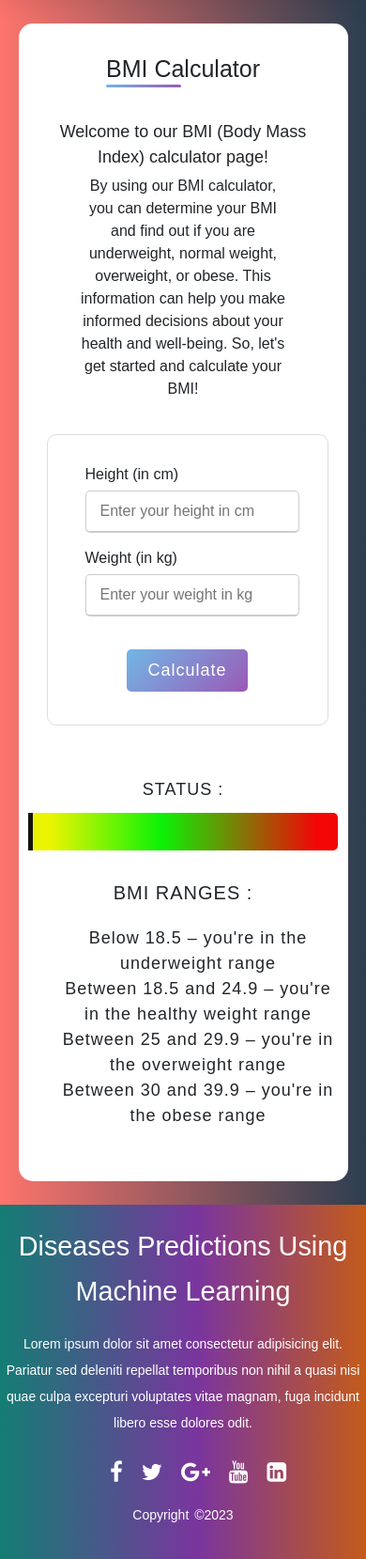
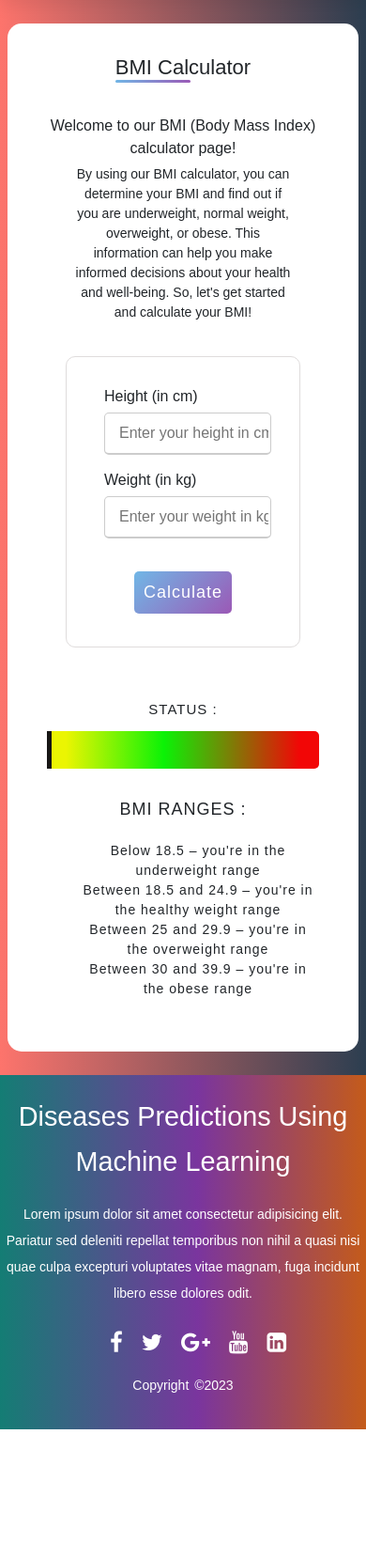
Before and after one commit to RajnishRaj24/DiseaseML, a Flask app: page /body-mass-index-calculator-page in a window 390 px wide. Shown: the part 56-1715 px from the top of the page at 94% size. After the commit the page ends 1577 px from the top, so only its background shows below. Run offline with Flask 2, Linux system fonts and the light colour scheme; parts of the project's set-up code (start-up, migrations or seed data) failed here and were passed over.

Commit message:
Update BMI.html

```diff
--- a/templates/BMI.html
+++ b/templates/BMI.html
@@ -241,6 +241,36 @@
       list-style: none;
     }
 
+    @media only screen and (max-width:450px){
+      .contain {
+        width: 96%;
+      }
+      .contain .title {
+        font-size: 22px;
+      }
+      .contain .intro {
+        font-size: 16px;
+      }
+      .intro1 {
+        font-size: 14px;
+      }
+      .contain .inputs {
+        min-width: 250px;
+      }
+      .contain .lever {
+        min-width: 310px;
+      }
+       .lever p{
+        font-size: 15px;
+       }
+      .contain .last {
+        font-size: 18px;
+      }
+      .contain .last1 {
+        font-size: 14px;
+      }
+    }
+
     /* ----------------footer----------------- */
 
     footer {
```
